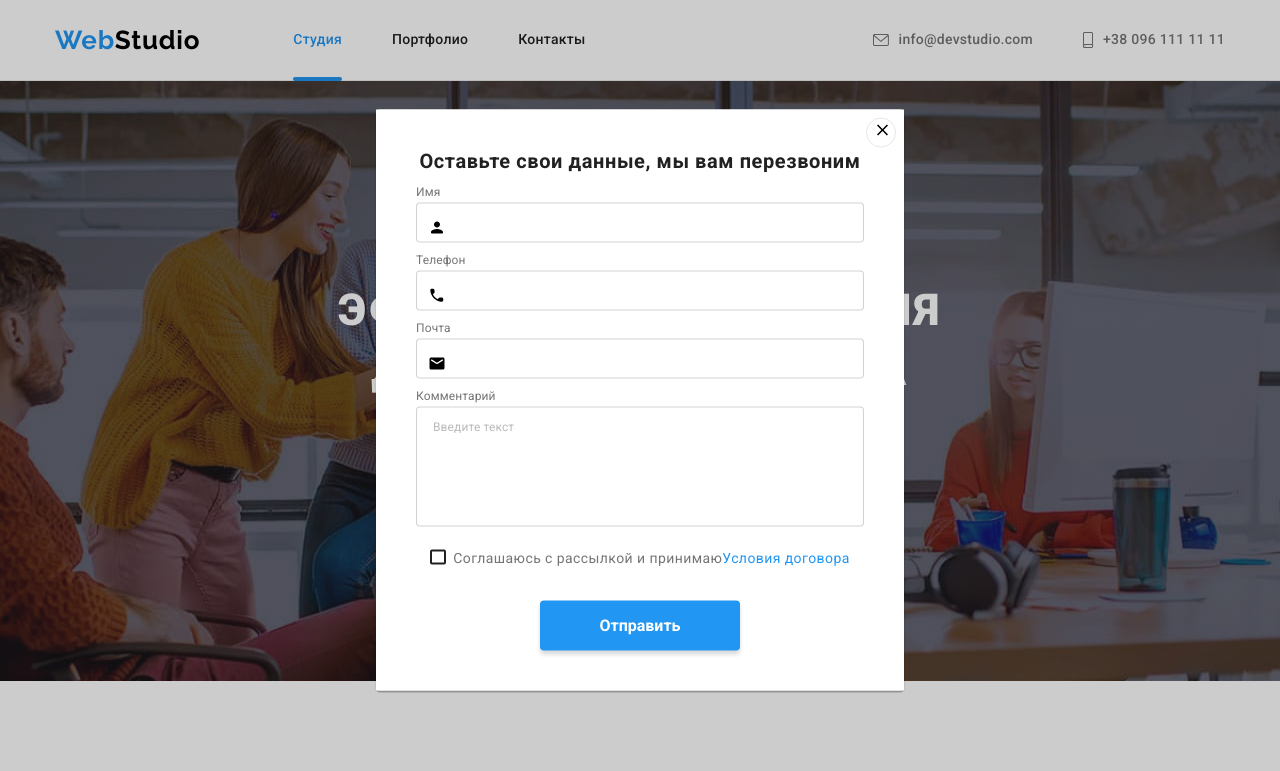
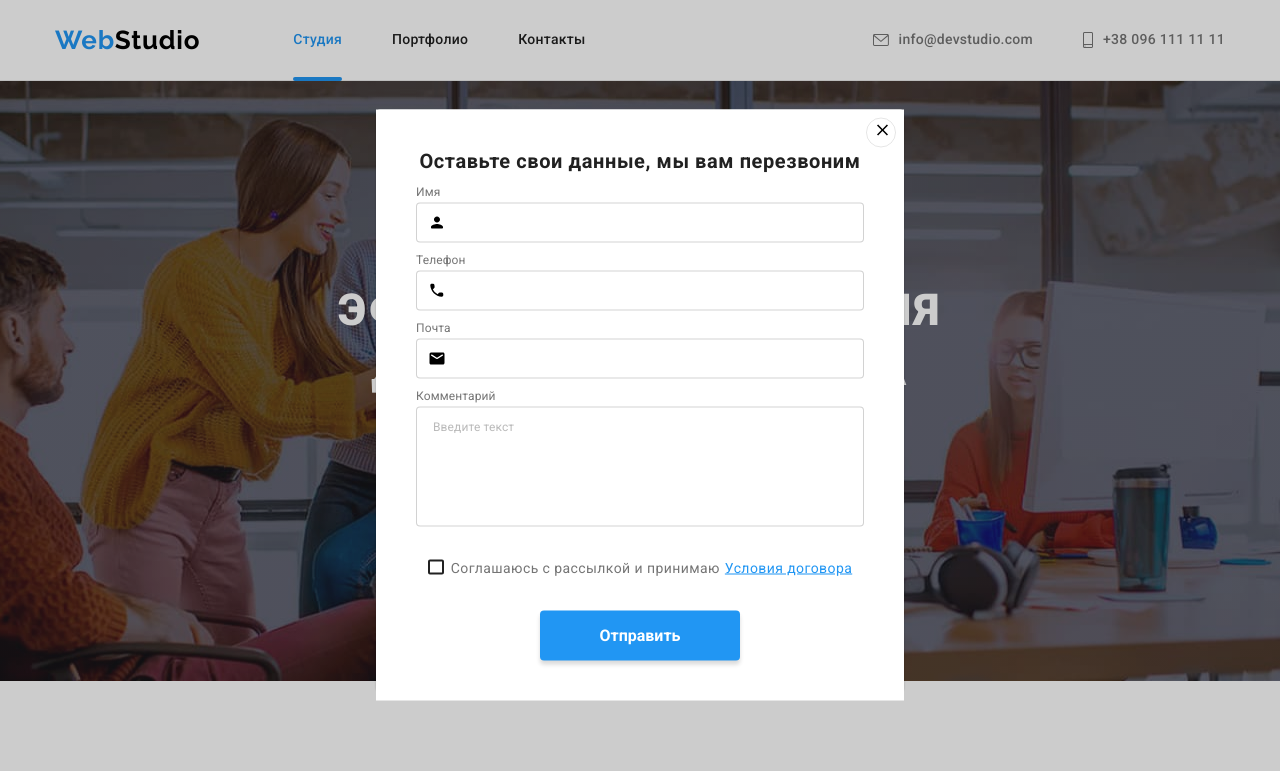
Before and after one commit to InnaKotlyarenko/goit-markup-hw-06, a plain HTML site: page index.html in a window 1280 px wide. Both pictures are taken after a click on the button "Заказать услугу". Shown: the top 771 px of the page. Drawn offline with nearby package versions, Linux system fonts and the light colour scheme.

Commit message:
modal-hw

```diff
--- a/css/style.css
+++ b/css/style.css
@@ -904,7 +904,7 @@ transition: border 250ms cubic-bezier(0.4, 0, 0.2, 1);
 .form-field {
     display: flex;
     flex-direction: column;
-
+     margin-bottom: 10px;
 
 }
 
@@ -927,7 +927,7 @@ transition: border 250ms cubic-bezier(0.4, 0, 0.2, 1);
    outline: none;
    box-sizing: border-box;
    border-radius: 4px;
-   margin-bottom: 10px;
+
    transition: border-color 250ms cubic-bezier(0.4, 0, 0.2, 1);
 }
 
@@ -983,11 +983,14 @@ transition: border 250ms cubic-bezier(0.4, 0, 0.2, 1);
 }
 
 .modal-link {
+    display: block;
     color: var(--accent-color);
-    text-decoration-skip-ink: none;
+    /* text-decoration-skip-ink: none; */
     font-size: 14px;
     line-height: 1.71;
     letter-spacing: 00.03em;
+    margin-left: 5px;
+    text-decoration: underline;
 }
 
 .agreement {
```
